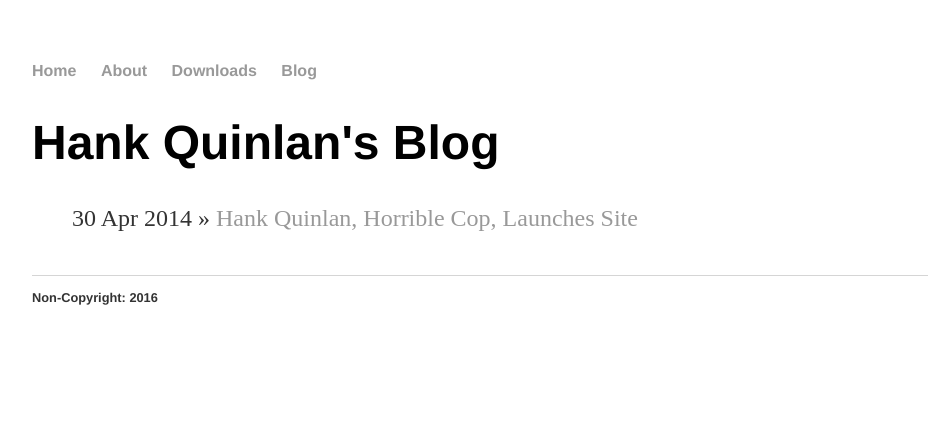
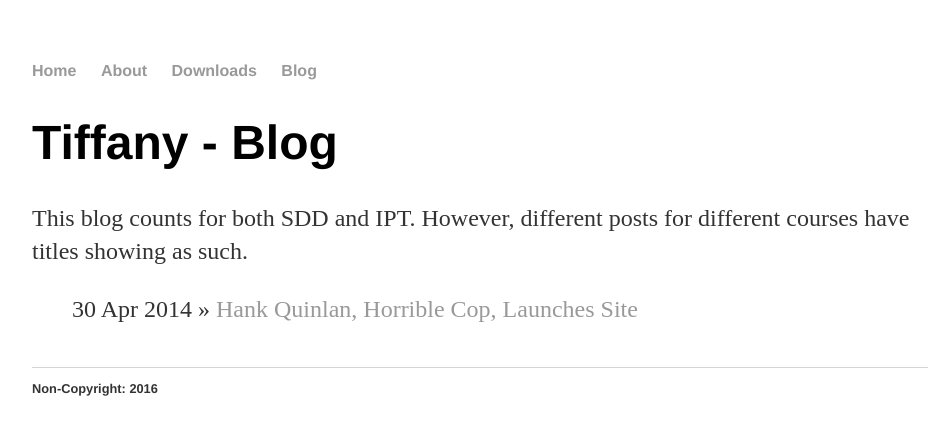
Before and after one commit to Kpaiy/submana.github.io, a Jekyll site: the page built from blog/index.html, in a window 1280 px wide. Shown: the top 435 px of the page, without its empty margins (160-1100 px from the left). Built offline with Jekyll 4.4.1, drawn with Linux system fonts in a browser that asks for light colours.

Commit message:
Update index.html

```diff
--- a/blog/index.html
+++ b/blog/index.html
@@ -1,8 +1,9 @@
 ---
 layout: default
-title: Hank Quinlan's Blog
+title: Tiffany - Blog
 ---
 <h1>{{ page.title }}</h1>
+<p>This blog counts for both SDD and IPT. However, different posts for different courses have titles showing as such.</p>
 <ul class="posts">
 
   {% for post in site.posts %}
```
